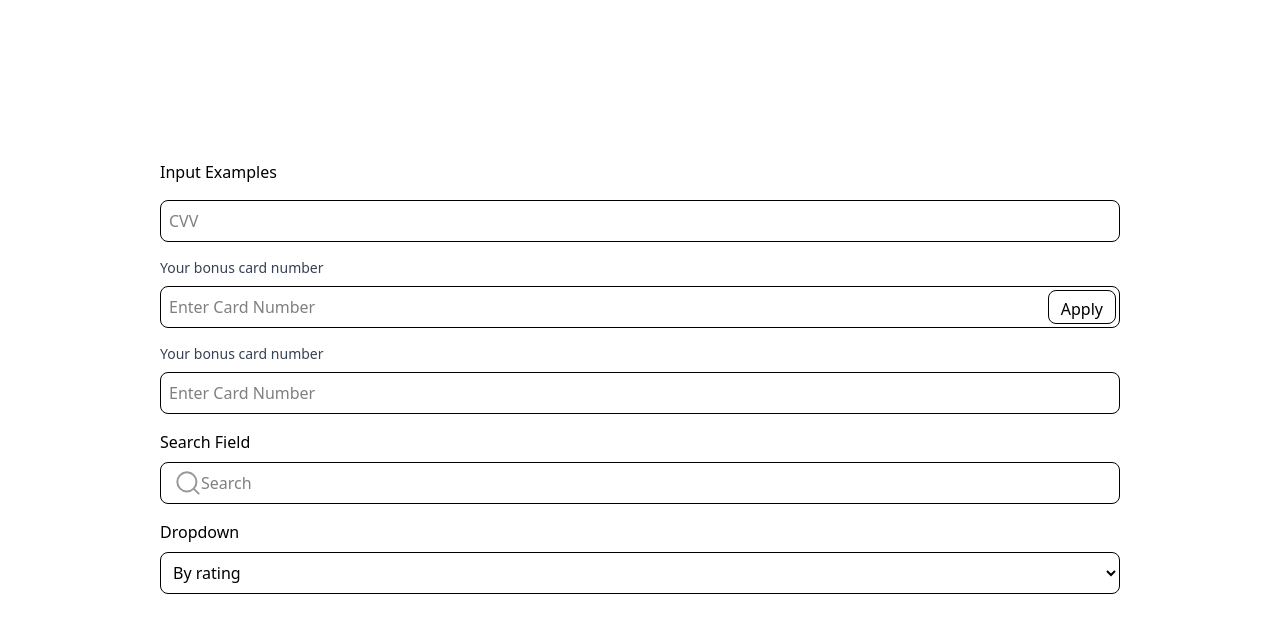
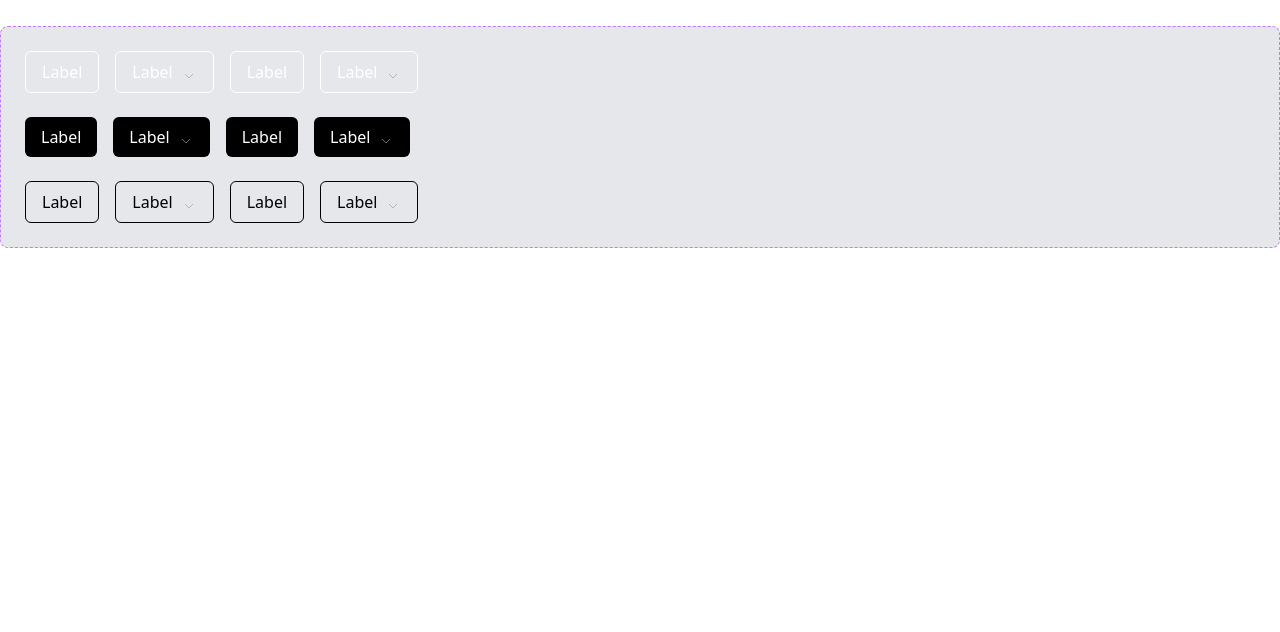
Before and after one commit to thuanchan04/Ecommerce-Store, an Angular app: page / in a window 1280 px wide. Shown: the top 632 px of the page. Built offline with nearby package versions, Linux system fonts and the light colour scheme.

Commit message:
Add: buttons component

```diff
--- a/src/app/app.html
+++ b/src/app/app.html
@@ -7,11 +7,13 @@
 
 <app-icon [icon]="Icons.GAMING_BIG"></app-icon> -->
 
-
-<div class="p-40">
+<!-- Input -->
+<!-- <div class="p-40">
   <h2 class="mb-4">Input Examples</h2>
   <app-field-without-label [placeholder]="'CVV'"></app-field-without-label>
   <app-field-with-label></app-field-with-label>
   <app-search-field></app-search-field>
   <app-dropdown></app-dropdown>
-</div>
+</div> -->
+
+<app-buttons></app-buttons>
--- a/src/app/app.ts
+++ b/src/app/app.ts
@@ -7,16 +7,17 @@ import { DropdownComponent } from "./shared/components/input_components/dropdown
 import { FieldWithoutLabelComponent } from "./shared/components/input_components/field-without-label.component";
 import { FieldWithLabelComponent } from "./shared/components/input_components/field-with-label.component";
 import { SearchFieldComponent } from "./shared/components/input_components/search-field.component";
+import { Button, ButtonVariant } from './shared/components/buttons/buttons';
 
 @Component({
   selector: 'app-root',
-  imports: [RouterOutlet, Logo, Icon, DropdownComponent, FieldWithoutLabelComponent, FieldWithLabelComponent, SearchFieldComponent],
+  imports: [RouterOutlet, Logo, Icon, DropdownComponent, FieldWithoutLabelComponent, FieldWithLabelComponent, SearchFieldComponent, Button],
   templateUrl: './app.html',
   styleUrl: './app.css',
 })
 export class App {
   protected readonly title = signal('e-store');
   LogoTypes = LogoTypes;
-
+  ButtonVariant = ButtonVariant;
   Icons = Icons;
 }
--- /dev/null
+++ b/src/app/shared/components/buttons/button.model.ts
@@ -0,0 +1,6 @@
+export enum ButtonVariant {
+  PRIMARY = 'primary',
+  SECONDARY = 'secondary',
+  OUTLINE = 'outline',
+  DANGER = 'danger',
+}
--- /dev/null
+++ b/src/app/shared/components/buttons/buttons.html
@@ -0,0 +1,87 @@
+<button
+  type="button"
+  class="inline-flex items-center gap-2 px-4 py-2 rounded-lg font-medium transition"
+  [class.bg-blue-600]="variant === ButtonVariant.PRIMARY"
+  [class.text-white]="variant === ButtonVariant.PRIMARY"
+  [class.hover\:bg-blue-700]="variant === ButtonVariant.PRIMARY"
+
+  [class.bg-gray-200]="variant === ButtonVariant.SECONDARY"
+  [class.text-gray-900]="variant === ButtonVariant.SECONDARY"
+  [class.hover\:bg-gray-300]="variant === ButtonVariant.SECONDARY"
+
+  [class.border]="variant === ButtonVariant.OUTLINE"
+  [class.border-blue-600]="variant === ButtonVariant.OUTLINE"
+  [class.text-blue-600]="variant === ButtonVariant.OUTLINE"
+  [class.bg-white]="variant === ButtonVariant.OUTLINE"
+  [class.hover\:bg-blue-50]="variant === ButtonVariant.OUTLINE"
+
+  [class.bg-red-600]="variant === ButtonVariant.DANGER"
+  [class.text-white]="variant === ButtonVariant.DANGER"
+  [class.hover\:bg-red-700]="variant === ButtonVariant.DANGER"
+>
+  @if (iconLeft) {
+    <app-icon [icon]="iconLeft"></app-icon>
+  }
+
+  <span>{{ label }}</span>
+
+  @if (iconRight) {
+    <app-icon [icon]="iconRight"></app-icon>
+  }
+</button>
+
+<div class="p-6 space-y-6 bg-gray-200 border border-dashed border-purple-400 rounded-lg">
+  <!-- Row 1: White Border + White Text -->
+  <div class="flex gap-4">
+    <button class="px-4 py-2 rounded-md border border-white text-white bg-transparent hover:bg-white/10">
+      Label
+    </button>
+    <button class="px-4 py-2 rounded-md border border-white text-white bg-transparent hover:bg-white/10 flex items-center gap-2">
+      Label
+      <app-icon [icon]="Icons.CHEVRON_DOWN" class="w-4 h-4"></app-icon>
+    </button>
+    <button class="px-4 py-2 rounded-md border border-white text-white bg-transparent hover:bg-white/10">
+      Label
+    </button>
+    <button class="px-4 py-2 rounded-md border border-white text-white bg-transparent hover:bg-white/10 flex items-center gap-2">
+      Label
+      <app-icon [icon]="Icons.CHEVRON_DOWN" class="w-4 h-4"></app-icon>
+    </button>
+  </div>
+
+  <!-- Row 2: Black Background + White Text -->
+  <div class="flex gap-4">
+    <button class="px-4 py-2 rounded-md bg-black text-white hover:bg-gray-800">
+      Label
+    </button>
+    <button class="px-4 py-2 rounded-md bg-black text-white hover:bg-gray-800 flex items-center gap-2">
+      Label
+      <app-icon [icon]="Icons.CHEVRON_DOWN" class="w-4 h-4"></app-icon>
+    </button>
+    <button class="px-4 py-2 rounded-md bg-black text-white hover:bg-gray-800">
+      Label
+    </button>
+    <button class="px-4 py-2 rounded-md bg-black text-white hover:bg-gray-800 flex items-center gap-2">
+      Label
+      <app-icon [icon]="Icons.CHEVRON_DOWN" class="w-4 h-4"></app-icon>
+    </button>
+  </div>
+
+  <!-- Row 3: Black Border + Black Text -->
+  <div class="flex gap-4">
+    <button class="px-4 py-2 rounded-md border border-black text-black bg-transparent hover:bg-gray-100">
+      Label
+    </button>
+    <button class="px-4 py-2 rounded-md border border-black text-black bg-transparent hover:bg-gray-100 flex items-center gap-2">
+      Label
+      <app-icon [icon]="Icons.CHEVRON_DOWN" class="w-4 h-4"></app-icon>
+    </button>
+    <button class="px-4 py-2 rounded-md border border-black text-black bg-transparent hover:bg-gray-100">
+      Label
+    </button>
+    <button class="px-4 py-2 rounded-md border border-black text-black bg-transparent hover:bg-gray-100 flex items-center gap-2">
+      Label
+      <app-icon [icon]="Icons.CHEVRON_DOWN" class="w-4 h-4"></app-icon>
+    </button>
+  </div>
+</div>
--- /dev/null
+++ b/src/app/shared/components/buttons/buttons.ts
@@ -0,0 +1,22 @@
+import { Component, Input } from '@angular/core';
+import { Icons } from '../icon/icon.model';
+import { ButtonVariant } from './button.model';
+import { Icon } from "../icon/icon";
+
+@Component({
+  selector: 'app-buttons',
+  standalone: true,
+  imports: [Icon],
+  templateUrl: './buttons.html',
+  styleUrl: './buttons.css'
+})
+export class Button {
+  @Input() variant: ButtonVariant = ButtonVariant.PRIMARY;
+  @Input() label!: string;
+  @Input() iconLeft?: Icons;
+  @Input() iconRight?: Icons;
+
+  ButtonVariant = ButtonVariant; // expose enum
+  Icons = Icons
+}
+export { ButtonVariant };
```
Also changed, not shown: src/app/shared/components/buttons/buttons.css (added), 1 other file (tests, documents, lock files or other folders).
